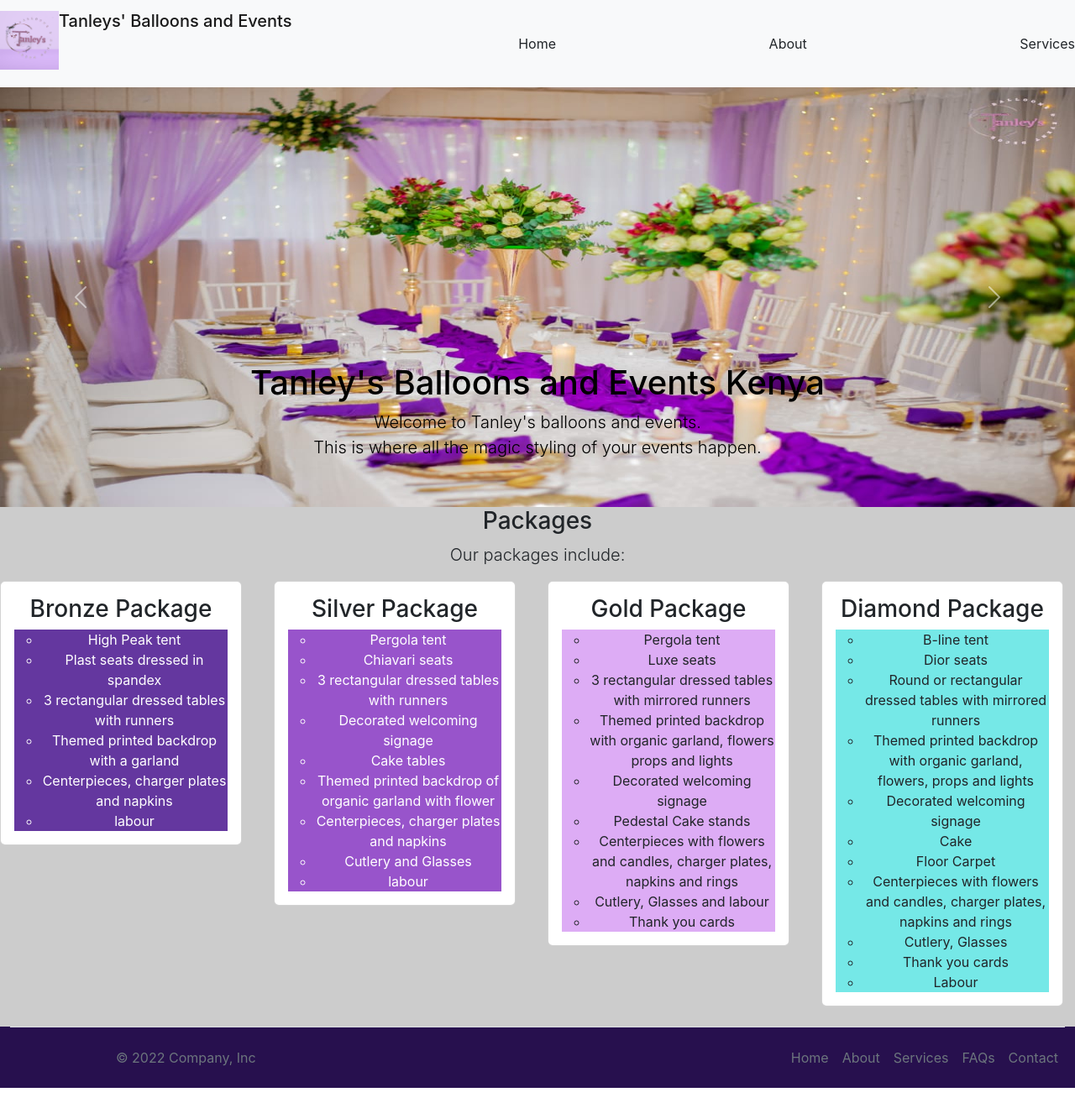
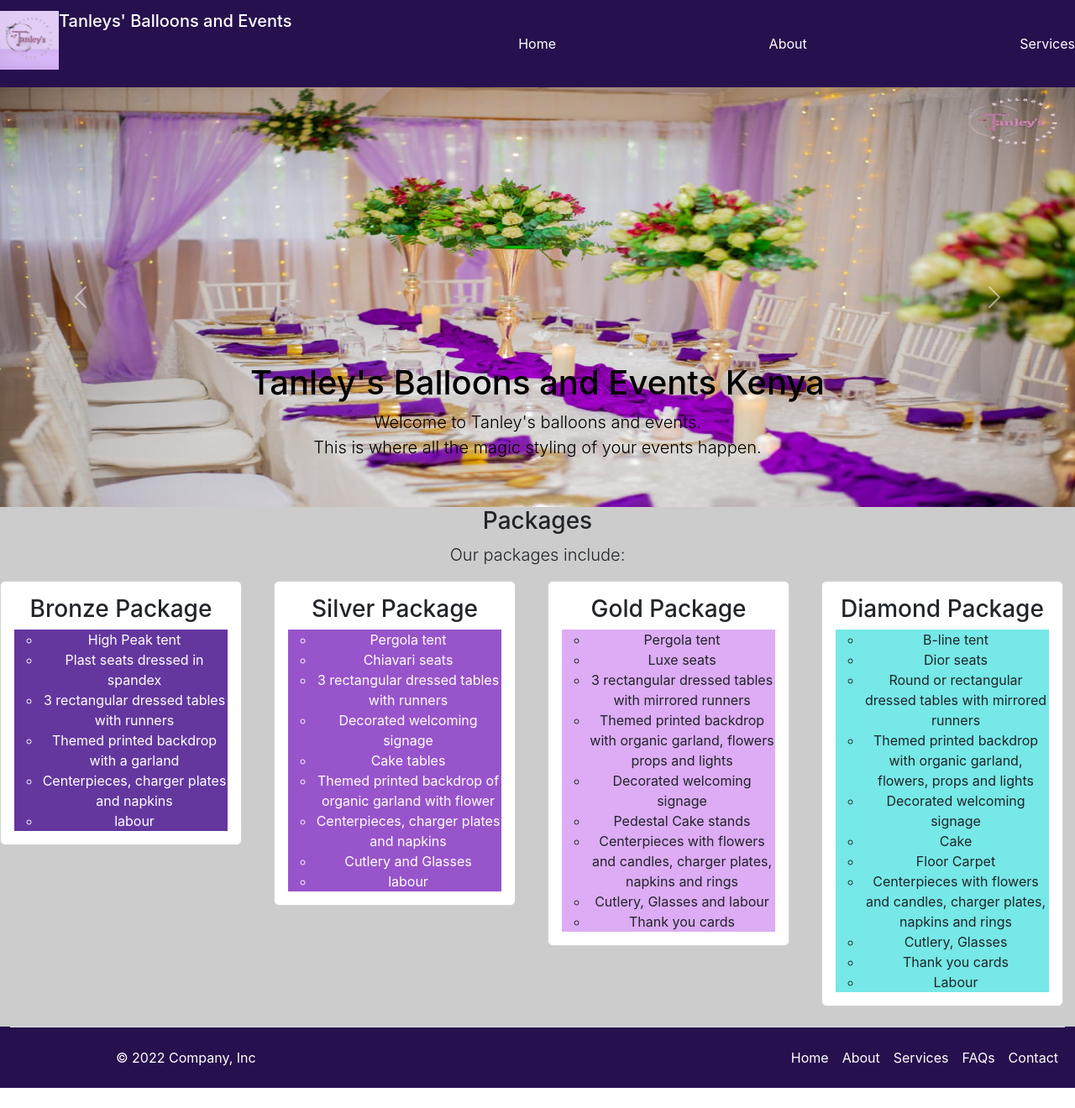
Before and after one commit to judithawino/tanleys-balloons-events, a React (Create React App) app: page / in a window 1280 px wide. Shown: the whole page at 84% size. Built offline with nearby package versions, Linux system fonts and the light colour scheme.

Commit message:
Modified footer text color and nav background

```diff
--- a/src/components/App.js
+++ b/src/components/App.js
@@ -13,8 +13,8 @@
     <div className="App">
 
       <Router>
-        <div className="navbar bg-light">
-          <h1 className="navbar-brand">
+        <div className="navbar" style={{background:'#27104e', color:'#FFFFFF'}}>
+          <h1 className="navbar-brand" style={{color:'#FFFFFF'}}>
             <Link to="/logo_design"><img id="App-logo" src={logo_design} alt="Company Logo" className="d-inline-block align-text-top"></img></Link>
             Tanleys' Balloons and Events</h1>
           <Link className="nav-link active" aria-current="page" to="/">Home</Link>
@@ -31,19 +31,19 @@
 
         <div>
         <div className="container" style={{background:'#27104e', maxWidth:"100%"}}>
-        <footer className="d-flex flex-wrap justify-content-between align-items-center py-3 my-4 border-top" style={{width:'100%'}}>
-          <p className="col-md-4 mb-0 text-muted">© 2022 Company, Inc</p>
+        <footer className="d-flex flex-wrap justify-content-between align-items-center py-3 my-4 border-top" style={{width:'100%', color:'#FFFFFF'}}>
+          <p className="col-md-4 mb-0 "style={{color:'#FFFFFF'}}>© 2022 Company, Inc</p>
 
           <Link to="/" className="col-md-4 d-flex align-items-center justify-content-center mb-3 mb-md-0 me-md-auto link-dark text-decoration-none">
 
           </Link>
 
           <ul className="nav col-md-4 justify-content-end">
-            <li className="nav-item"><Link to="/" className="nav-link px-2 text-muted">Home</Link></li>
-            <li className="nav-item"><Link to="/about" className="nav-link px-2 text-muted">About</Link></li>
-            <li className="nav-item"><Link to="/services" className="nav-link px-2 text-muted">Services</Link></li>
-            <li className="nav-item"><Link to="/faqs" className="nav-link px-2 text-muted">FAQs</Link></li>
-            <li className="nav-item"><Link to="contact" className="nav-link px-2 text-muted">Contact</Link></li>
+            <li className="nav-item"><Link to="/" className="nav-link px-2" style={{color:'#FFFFFF'}}>Home</Link></li>
+            <li className="nav-item"><Link to="/about" className="nav-link px-2 " style={{color:'#FFFFFF'}}>About</Link></li>
+            <li className="nav-item"><Link to="/services" className="nav-link px-2" style={{color:'#FFFFFF'}}>Services</Link></li>
+            <li className="nav-item"><Link to="/faqs" className="nav-link px-2 " style={{color:'#FFFFFF'}}>FAQs</Link></li>
+            <li className="nav-item"><Link to="contact" className="nav-link px-2 " style={{color:'#FFFFFF'}}>Contact</Link></li>
           </ul>
         </footer>
       </div>
```
